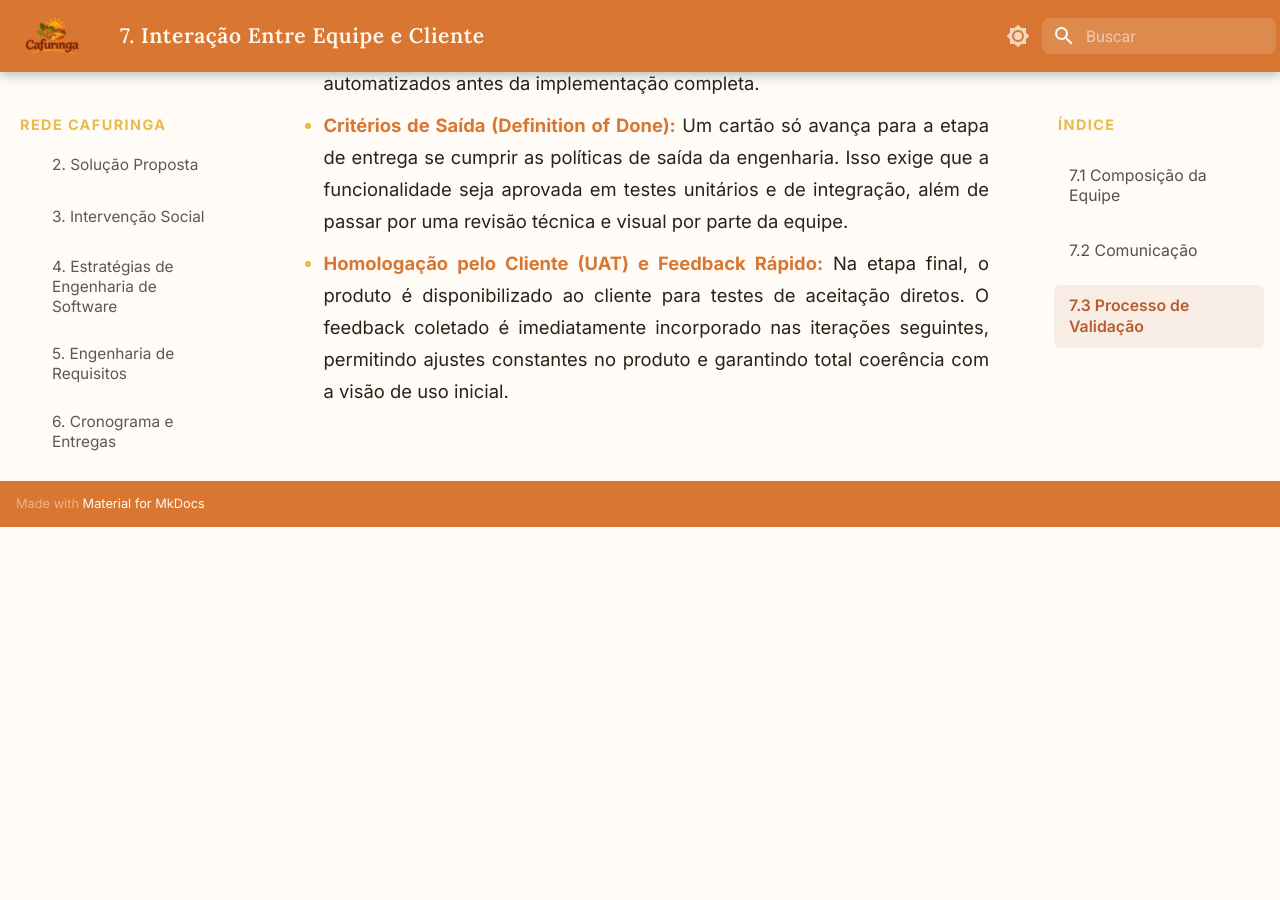
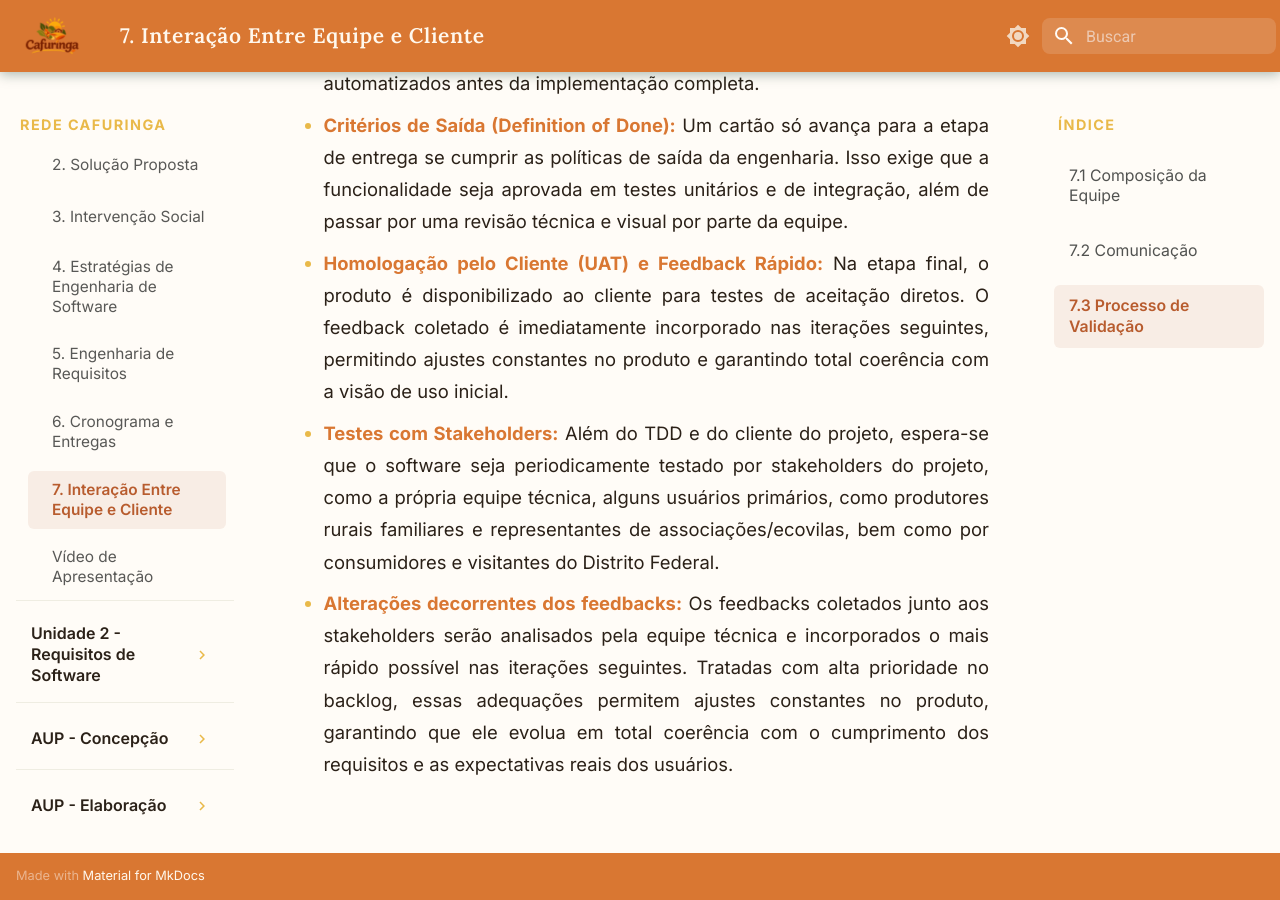
Before and after one commit to mdsreq-fga-unb/REQ-2026.2-T02-RedeCafuringa, an MkDocs documentation site: the page built from docs/unidade1/interacao.md, in a window 1280 px wide and 900 px high, scrolled down 3396 px. Built offline with MkDocs 1.6.1 and Material for MkDocs 9.7.7, drawn with Linux system fonts in a browser that asks for light colours; before the commit the page ends 3923 px from its top, so only the background shows below that.

Commit message:
docs: adiciona seção sobre testes com stakeholders e aprimora critérios de homologação no interacao.md

```diff
--- a/docs/unidade1/interacao.md
+++ b/docs/unidade1/interacao.md
@@ -41,3 +41,7 @@
 * **Critérios de Saída (Definition of Done):** Um cartão só avança para a etapa de entrega se cumprir as políticas de saída da engenharia. Isso exige que a funcionalidade seja aprovada em testes unitários e de integração, além de passar por uma revisão técnica e visual por parte da equipe.
 
 * **Homologação pelo Cliente (UAT) e Feedback Rápido:** Na etapa final, o produto é disponibilizado ao cliente para testes de aceitação diretos. O feedback coletado é imediatamente incorporado nas iterações seguintes, permitindo ajustes constantes no produto e garantindo total coerência com a visão de uso inicial.
+
+* **Testes com Stakeholders:** Além do TDD e do cliente do projeto, espera-se que o software seja periodicamente testado por stakeholders do projeto, como a própria equipe técnica, alguns usuários primários, como produtores rurais familiares e representantes de associações/ecovilas, bem como por consumidores e visitantes do Distrito Federal. <!-- Recomenda-se a revisão deste critério de aceitação. A exigência de validação direta com usuários primários, além do cliente, introduzirá uma carga logística e burocrática significativa ao fluxo de desenvolvimento. -->
+
+* **Alterações decorrentes dos feedbacks:** Os feedbacks coletados junto aos stakeholders serão analisados pela equipe técnica e incorporados o mais rápido possível nas iterações seguintes. Tratadas com alta prioridade no backlog, essas adequações permitem ajustes constantes no produto, garantindo que ele evolua em total coerência com o cumprimento dos requisitos e as expectativas reais dos usuários.
```
